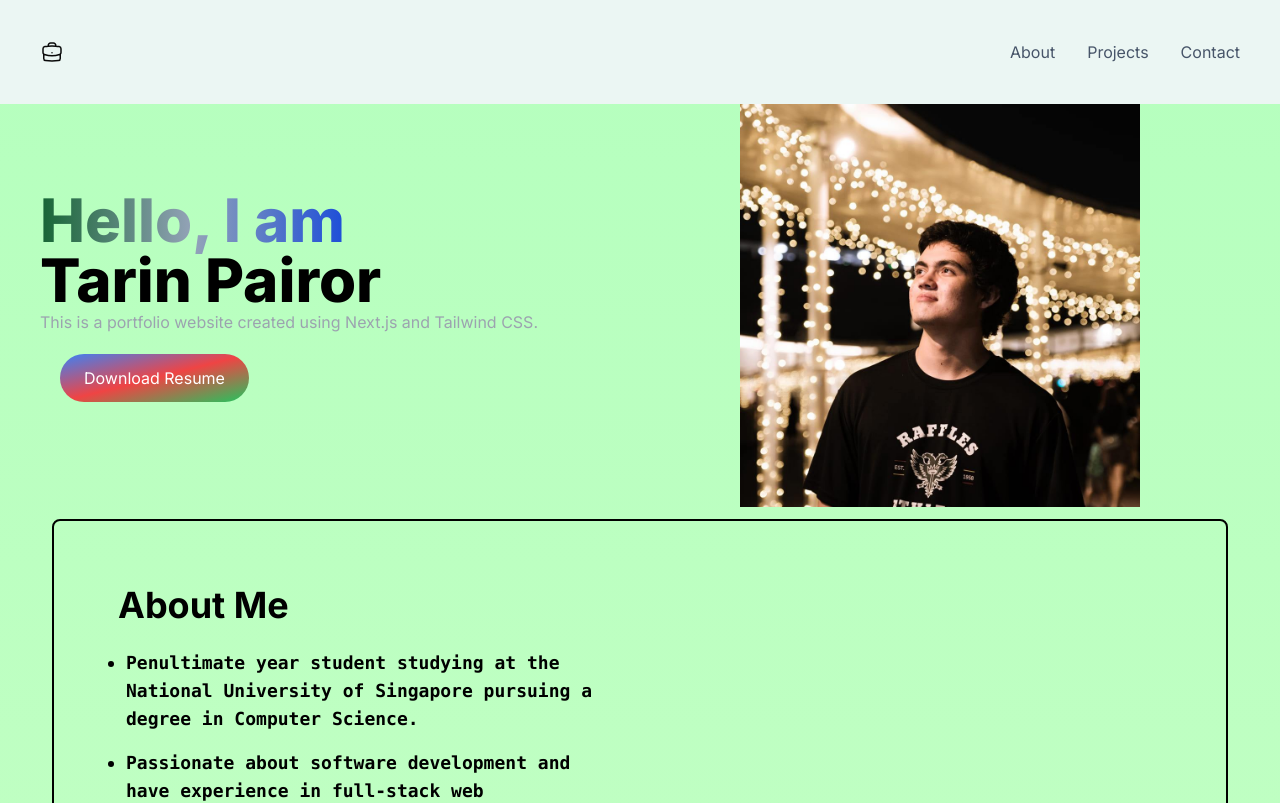
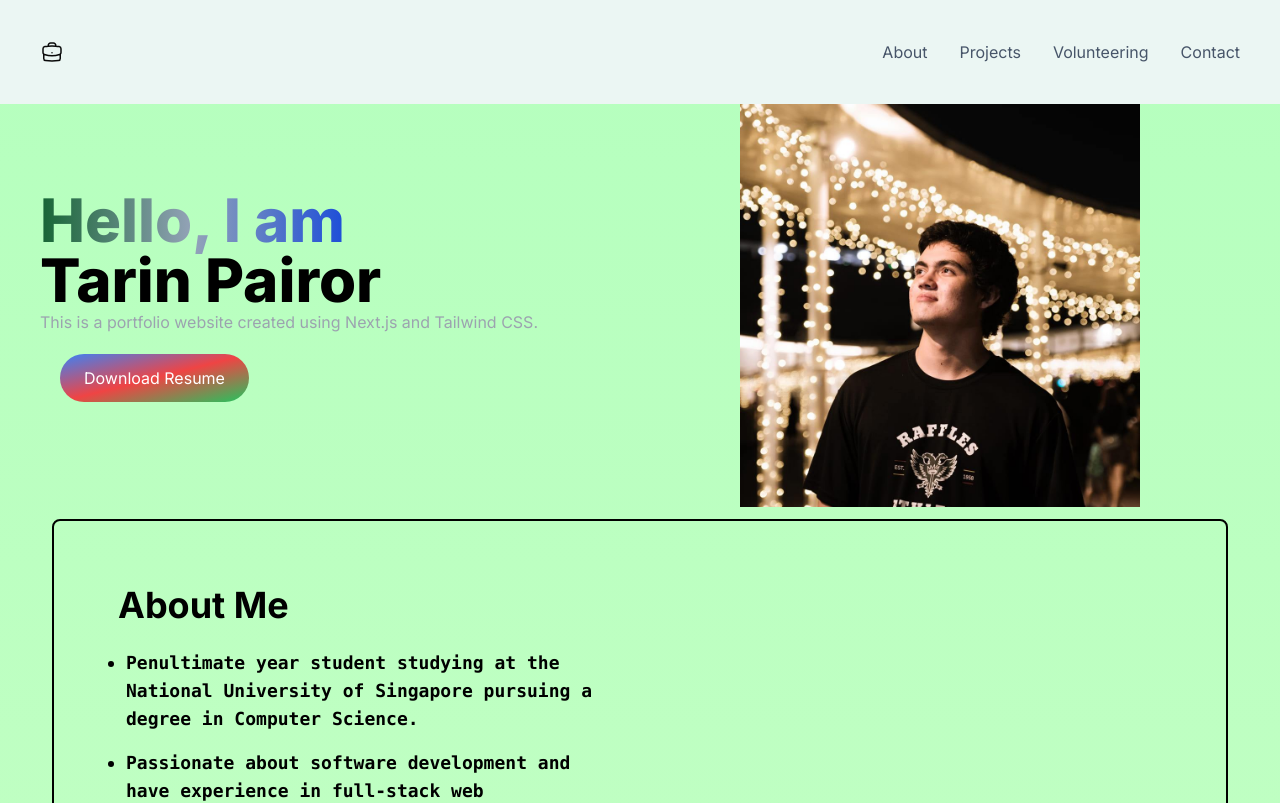
Before and after one commit to TarinPairor/My-Portfolio-Website-29-May-2024, a Next.js app: page / in a window 1280 px wide. Shown: the top 803 px of the page. Built offline with nearby package versions, Linux system fonts and the light colour scheme.

Commit message:
Add volunteering in Navbar

```diff
--- a/app/_components/Navbar.tsx
+++ b/app/_components/Navbar.tsx
@@ -6,6 +6,7 @@ import MenuOverLay from "./MenuOverLay";
 const links = [
   { href: "about", label: "About" },
   { href: "projects", label: "Projects" },
+  { href: "volunteering", label: "Volunteering" },
   { href: "contact", label: "Contact" },
 ];
 
--- a/app/about/page.tsx
+++ b/app/about/page.tsx
@@ -98,7 +98,7 @@ const AboutSection = () => {
             </ul>
 
             <Link
-              href="https://aseannow.com/topic/1129154-world-scrabble-championship-fifteen-year-old-thai-boy-in-third-place/"
+              href="https://en.wikipedia.org/wiki/World_Youth_Scrabble_Championships#WESPA_Youth_Cup_2019_:_Kuala_Lumpur,_Malaysia"
               legacyBehavior
             >
               <a
```
